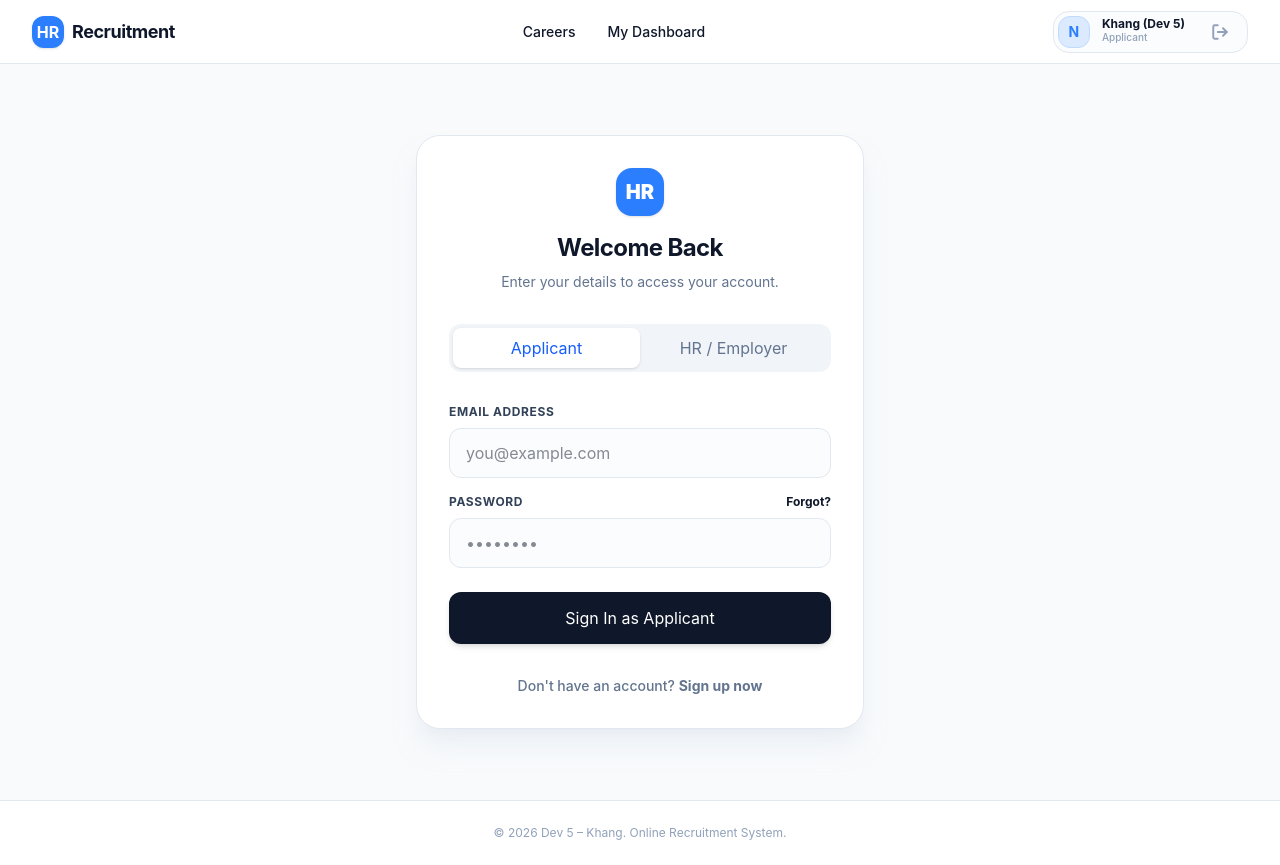
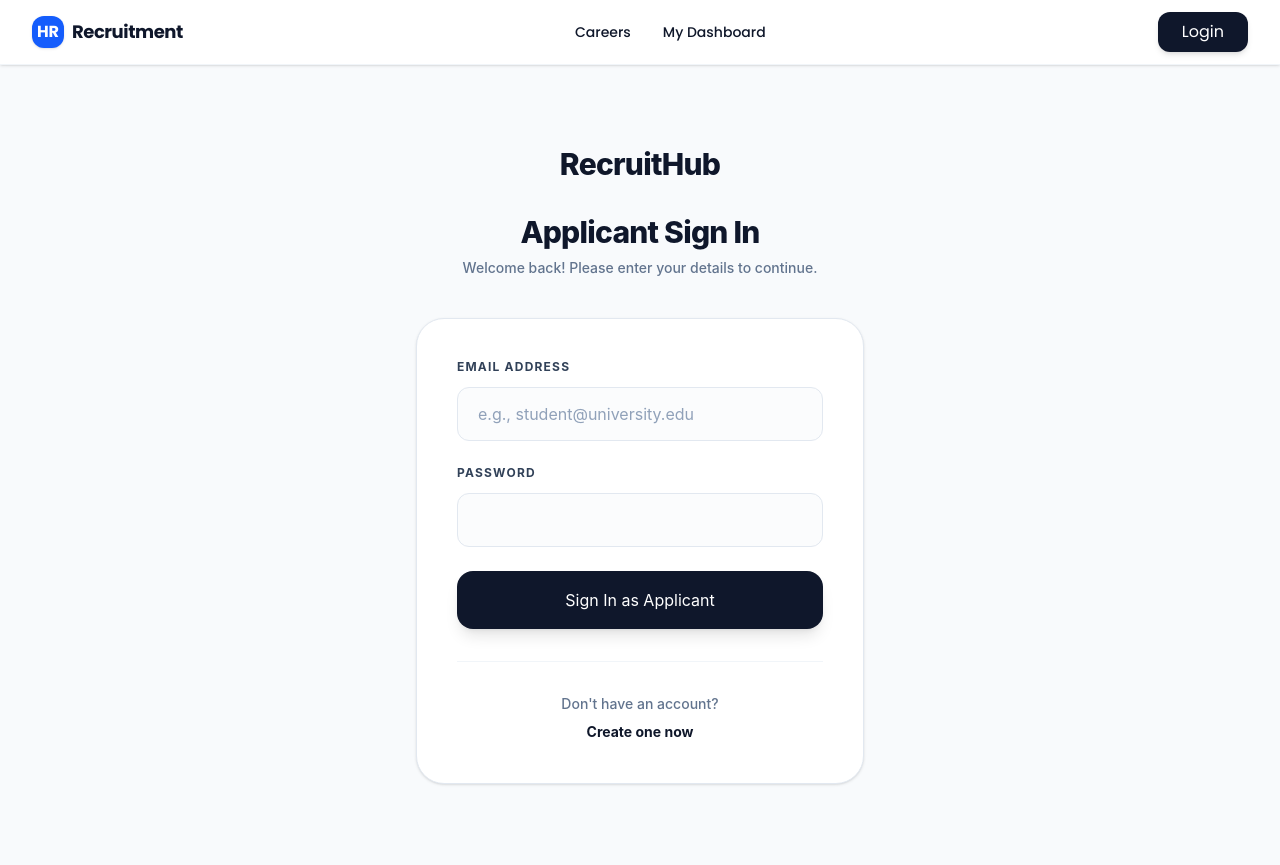
Before and after one commit to ducnguyencode/Online-Recuriment-HR, an Angular app in the folder frontend/: page /login in a window 1280 px wide. Built offline with nearby package versions, Linux system fonts and the light colour scheme.

Commit message:
feat: updated applicant layout and login button

```diff
--- a/frontend/src/app/applicant-portal/layout/applicant-layout/applicant-layout.html
+++ b/frontend/src/app/applicant-portal/layout/applicant-layout/applicant-layout.html
@@ -1,46 +1,45 @@
-<div class="min-h-screen bg-slate-50 font-sans flex flex-col">
-  <header class="h-16 bg-white border-b border-slate-200 sticky top-0 z-50">
-    <div class="max-w-7xl mx-auto px-4 sm:px-6 lg:px-8 h-full flex items-center justify-between">
+<nav class="bg-white border-b border-slate-100 sticky top-0 z-50 shadow-sm">
+  <div class="max-w-7xl mx-auto px-4 sm:px-6 lg:px-8">
+    <div class="flex justify-between items-center h-16">
 
       <div class="flex items-center gap-2 cursor-pointer" routerLink="/">
-        <div class="w-8 h-8 bg-blue-500 text-white flex items-center justify-center font-bold rounded-xl shadow-sm">HR</div>
+        <div class="w-8 h-8 bg-blue-600 text-white flex items-center justify-center font-bold rounded-xl shadow-sm">HR</div>
         <span class="text-lg font-bold text-slate-900 tracking-tight">Recruitment</span>
       </div>
 
-      <nav class="hidden md:flex items-center gap-8">
-        <a routerLink="/careers" routerLinkActive="text-blue-500 font-bold" class="text-sm font-medium text-slate-600 hover:text-blue-500 transition">Careers</a>
-        <a routerLink="/applicant" routerLinkActive="text-blue-500 font-bold" class="text-sm font-medium text-slate-600 hover:text-blue-500 transition">My Dashboard</a>
-      </nav>
+      <div class="hidden md:flex items-center gap-8">
+        <a routerLink="/careers" routerLinkActive="text-blue-600 font-bold" class="text-sm font-medium text-slate-600 hover:text-blue-500 transition-colors">Careers</a>
+        <a routerLink="/applicant" routerLinkActive="text-blue-600 font-bold" class="text-sm font-medium text-slate-600 hover:text-blue-500 transition-colors">My Dashboard</a>
+      </div>
 
-      <div class="flex items-center gap-3">
-        @if (!isLogin) {
-          <span class="hidden sm:inline text-xs font-semibold text-slate-400 uppercase tracking-wider mr-2">For Applicants</span>
-          <button routerLink="/login" class="px-5 py-2 bg-slate-900 text-white text-sm font-bold rounded-2xl hover:bg-blue-500 transition shadow-sm">
-            Sign In
+      <div class="flex items-center gap-4">
+
+        @if (!isLoggedIn) {
+          <button routerLink="/login" class="px-6 py-2 bg-slate-900 text-white text-sm font-bold rounded-xl hover:bg-blue-600 transition-all shadow-md">
+            Login
           </button>
-        } @else {
-          <div class="flex items-center gap-3 p-1 pr-3 border border-slate-200 rounded-2xl bg-slate-50/50">
-            <div class="w-8 h-8 bg-blue-100 text-blue-500 flex items-center justify-center font-bold rounded-xl text-sm border border-blue-200">
-              {{ mockUser.fullName.charAt(0) || 'K' }}
+        }
+
+        @else {
+          <div class="flex items-center gap-3 p-1.5 pr-4 border border-slate-200 rounded-2xl bg-slate-50/50">
+            <div class="w-8 h-8 bg-blue-100 text-blue-600 flex items-center justify-center font-bold rounded-xl text-xs border border-blue-200 uppercase">
+              {{ (userFullName || 'U').charAt(0) }}
             </div>
             <div class="hidden sm:flex flex-col">
-              <span class="text-[12px] font-bold text-slate-900 leading-none">Khang (Dev 5)</span>
-              <span class="text-[10px] text-slate-400 font-medium">Applicant</span>
+              <span class="text-[11px] font-bold text-slate-900 leading-none">{{ userFullName }}</span>
+              <span class="text-[10px] text-slate-400 font-medium uppercase tracking-widest mt-0.5">Applicant</span>
             </div>
-            <button (click)="logout()" class="ml-2 p-1.5 text-slate-400 hover:text-red-500 transition rounded-lg hover:bg-red-50" title="Logout">
-              <svg xmlns="http://www.w3.org/2000/svg" width="18" height="18" viewBox="0 0 24 24" fill="none" stroke="currentColor" stroke-width="2.5" stroke-linecap="round" stroke-linejoin="round"><path d="M9 21H5a2 2 0 0 1-2-2V5a2 2 0 0 1 2-2h4"/><polyline points="16 17 21 12 16 7"/><line x1="21" x2="9" y1="12" y2="12"/></svg>
+            <button (click)="onLogout()" class="ml-2 p-1.5 text-slate-400 hover:text-red-500 transition-colors" title="Logout">
+              <svg class="w-5 h-5" fill="none" stroke="currentColor" viewBox="0 0 24 24"><path stroke-linecap="round" stroke-linejoin="round" stroke-width="2" d="M17 16l4-4m0 0l-4-4m4 4H7m6 4v1a3 3 0 01-3 3H6a3 3 0 01-3-3V7a3 3 0 013-3h4a3 3 0 013 3v1"></path></svg>
             </button>
           </div>
         }
       </div>
+
     </div>
-  </header>
+  </div>
+</nav>
 
-  <main class="flex-1">
-    <router-outlet />
-  </main>
-
-  <footer class="py-6 border-t border-slate-200 bg-white text-center">
-    <p class="text-xs text-slate-400">© 2026 Dev 5 – Khang. Online Recruitment System.</p>
-  </footer>
-</div>
+<main class="min-h-screen bg-slate-50/30">
+  <router-outlet></router-outlet>
+</main>
--- a/frontend/src/app/applicant-portal/layout/applicant-layout/applicant-layout.ts
+++ b/frontend/src/app/applicant-portal/layout/applicant-layout/applicant-layout.ts
@@ -1,4 +1,4 @@
-import { Component } from '@angular/core';
+import { Component, OnInit, inject } from '@angular/core';
 import { CommonModule } from '@angular/common';
 import { RouterModule, Router } from '@angular/router';
 
@@ -9,17 +9,33 @@ import { RouterModule, Router } from '@angular/router';
   templateUrl: './applicant-layout.html',
   styleUrls: ['./applicant-layout.scss']
 })
-export class ApplicantLayoutComponent {
-  isLogin = true;
+export class ApplicantLayoutComponent implements OnInit {
+  isLoggedIn = false;
+  userFullName = '';
 
-  mockUser = {
-    fullName: 'Nguyen Khang'
-  };
+  private router = inject(Router);
 
-  constructor(private router: Router) {}
+  ngOnInit() {
+    this.updateAuthStatus();
+  }
 
-  logout() {
-    this.isLogin = false;
-    this.router.navigate(['/careers']);
+  updateAuthStatus() {
+    const userData = localStorage.getItem('user');
+    if (userData) {
+      try {
+        const user = JSON.parse(userData);
+        this.isLoggedIn = true;
+        this.userFullName = user.fullName || 'Applicant User';
+      } catch (e) {
+        this.isLoggedIn = false;
+      }
+    }
+  }
+
+  onLogout() {
+    localStorage.removeItem('user');
+    localStorage.removeItem('access_token');
+    this.isLoggedIn = false;
+    this.router.navigate(['/login']);
   }
 }
--- a/frontend/src/app/applicant-portal/pages/login/login.component.html
+++ b/frontend/src/app/applicant-portal/pages/login/login.component.html
@@ -1,96 +1,60 @@
-<div class="min-h-[calc(100vh-64px)] bg-slate-50 flex items-center justify-center p-4 py-12 animate-in fade-in duration-500">
-  <div class="w-full max-w-md bg-white border border-slate-200 rounded-[24px] p-8 shadow-xl shadow-slate-200/50">
+<div class="min-h-screen bg-slate-50 flex flex-col justify-center py-12 px-6 lg:px-8 font-sans animate-in fade-in duration-300">
 
-    <div class="text-center mb-8">
-      <div class="inline-flex items-center justify-center w-12 h-12 bg-blue-500 text-white font-black text-xl rounded-2xl shadow-sm mb-4">
-        HR
-      </div>
-      <h2 class="text-2xl font-bold text-slate-900 tracking-tight">
-        @if (currentView === 'login') { Welcome Back }
-        @if (currentView === 'register') { Create an Account }
-        @if (currentView === 'forgot') { Reset Password }
-      </h2>
-      <p class="text-sm text-slate-500 mt-2">
-        @if (currentView === 'login') { Enter your details to access your account. }
-        @if (currentView === 'register') { Join us and find your dream job today. }
-        @if (currentView === 'forgot') { We'll send you instructions to reset your password. }
-      </p>
-    </div>
+  <div class="sm:mx-auto sm:w-full sm:max-w-md text-center">
+    <a routerLink="/" class="text-3xl font-extrabold text-blue-600 tracking-tight">Recruit<span class="text-slate-900">Hub</span></a>
+    <h2 class="mt-8 text-3xl font-extrabold text-slate-900 tracking-tight">Applicant Sign In</h2>
+    <p class="mt-2 text-sm text-slate-500 font-medium">Welcome back! Please enter your details to continue.</p>
+  </div>
 
-    @if (currentView === 'login') {
-      <div class="flex p-1 mb-8 bg-slate-100 rounded-xl">
-        <button
-          (click)="setRole('applicant')"
-          [class.bg-white]="selectedRole === 'applicant'"
-          [class.text-blue-600]="selectedRole === 'applicant'"
-          [class.shadow-sm]="selectedRole === 'applicant'"
-          [class.text-slate-500]="selectedRole !== 'applicant'"
-          class="flex-1 py-2 text-sm font-bold rounded-lg transition-all">
-          Applicant
-        </button>
-        <button
-          (click)="setRole('hr')"
-          [class.bg-white]="selectedRole === 'hr'"
-          [class.text-blue-600]="selectedRole === 'hr'"
-          [class.shadow-sm]="selectedRole === 'hr'"
-          [class.text-slate-500]="selectedRole !== 'hr'"
-          class="flex-1 py-2 text-sm font-bold rounded-lg transition-all">
-          HR / Employer
-        </button>
-      </div>
-    }
+  <div class="mt-10 sm:mx-auto sm:w-full sm:max-w-md">
+    <div class="bg-white p-10 rounded-[28px] border border-slate-200 shadow-sm">
 
-    <form class="space-y-4" (submit)="$event.preventDefault()">
-
-      @if (currentView === 'register') {
-        <div>
-          <label class="block text-xs font-bold text-slate-700 uppercase tracking-wider mb-2">Full Name</label>
-          <input type="text" placeholder="Nguyen Van A" class="w-full px-4 py-3 rounded-xl border border-slate-200 focus:border-blue-500 focus:ring-1 focus:ring-blue-500 bg-slate-50/50 hover:bg-slate-50 outline-none transition text-sm font-medium">
+      @if (errorMessage) {
+        <div class="bg-red-50 text-red-600 p-4 rounded-xl border border-red-100 mb-6 text-sm font-semibold flex items-center gap-3">
+          <svg class="w-5 h-5" fill="none" stroke="currentColor" viewBox="0 0 24 24"><path stroke-linecap="round" stroke-linejoin="round" stroke-width="2" d="M12 9v2m0 4h.01m-6.938 4h13.856c1.54 0 2.502-1.667 1.732-3L13.732 4c-.77-1.333-2.694-1.333-3.464 0L3.34 16c-.77 1.333.192 3 1.732 3z"/></svg>
+          {{ errorMessage }}
         </div>
       }
 
-      <div>
-        <label class="block text-xs font-bold text-slate-700 uppercase tracking-wider mb-2">Email Address</label>
-        <input type="email" placeholder="you@example.com" class="w-full px-4 py-3 rounded-xl border border-slate-200 focus:border-blue-500 focus:ring-1 focus:ring-blue-500 bg-slate-50/50 hover:bg-slate-50 outline-none transition text-sm font-medium">
+      <form [formGroup]="loginForm" (ngSubmit)="onSubmit()" class="space-y-6">
+
+        <div>
+          <label for="email" class="block text-xs font-bold text-slate-700 uppercase tracking-widest mb-3">Email Address</label>
+          <input id="email" type="email" formControlName="email"
+            class="w-full px-5 py-3.5 rounded-xl border transition-all duration-200 bg-slate-50/50 text-slate-900 placeholder:text-slate-400 focus:outline-none focus:ring-1 focus:ring-blue-500"
+            [ngClass]="f['email'].touched && f['email'].errors ? 'border-red-200 focus:border-red-500' : 'border-slate-200 focus:border-blue-500 hover:bg-slate-50'"
+            placeholder="e.g., student@university.edu">
+          @if (f['email'].touched && f['email'].errors) {
+            <div class="text-red-500 text-xs mt-2 font-semibold">Please enter a valid email address.</div>
+          }
+        </div>
+
+        <div>
+          <label for="password" class="block text-xs font-bold text-slate-700 uppercase tracking-widest mb-3">Password</label>
+          <input id="password" type="password" formControlName="password"
+            class="w-full px-5 py-3.5 rounded-xl border transition-all duration-200 bg-slate-50/50 text-slate-900 placeholder:text-slate-400 focus:outline-none focus:ring-1 focus:ring-blue-500"
+            [ngClass]="f['password'].touched && f['password'].errors ? 'border-red-200 focus:border-red-500' : 'border-slate-200 focus:border-blue-500 hover:bg-slate-50'">
+          @if (f['password'].touched && f['password'].errors) {
+            <div class="text-red-500 text-xs mt-2 font-semibold">Password must be at least 6 characters.</div>
+          }
+        </div>
+
+        <button type="submit" [disabled]="isLoading"
+          class="w-full flex justify-center items-center py-4 px-8 border border-transparent rounded-2xl shadow-lg text-sm font-bold text-white bg-slate-900 hover:bg-blue-600 transition-all duration-200 focus:outline-none focus:ring-2 focus:ring-offset-2 focus:ring-slate-900 disabled:opacity-50 disabled:bg-slate-500">
+          @if (isLoading) {
+            <svg class="w-5 h-5 mr-3 animate-spin" viewBox="0 0 24 24">
+              <circle class="opacity-25" cx="12" cy="12" r="10" stroke="currentColor" stroke-width="4"></circle>
+              <path class="opacity-75" fill="currentColor" d="M4 12a8 8 0 018-8V0C5.373 0 0 5.373 0 12h4zm2 5.291A7.962 7.962 0 014 12H0c0 3.042 1.135 5.824 3 7.938l3-2.647z"></path>
+            </svg>
+          }
+          Sign In as Applicant
+        </button>
+      </form>
+
+      <div class="mt-8 pt-8 border-t border-slate-100 text-center">
+        <p class="text-sm text-slate-500 font-medium">Don't have an account?</p>
+        <a routerLink="/register" class="mt-2 inline-block text-sm font-bold text-blue-600 hover:text-blue-700 transition-colors">Create one now</a>
       </div>
-
-      @if (currentView !== 'forgot') {
-        <div>
-          <div class="flex items-center justify-between mb-2">
-            <label class="block text-xs font-bold text-slate-700 uppercase tracking-wider">Password</label>
-            @if (currentView === 'login') {
-              <a href="javascript:void(0)" (click)="switchView('forgot')" class="text-xs font-bold text-blue-500 hover:text-blue-700 transition">Forgot?</a>
-            }
-          </div>
-          <input type="password" placeholder="••••••••" class="w-full px-4 py-3 rounded-xl border border-slate-200 focus:border-blue-500 focus:ring-1 focus:ring-blue-500 bg-slate-50/50 hover:bg-slate-50 outline-none transition text-sm font-medium">
-        </div>
-      }
-
-      @if (currentView === 'register') {
-        <div>
-          <label class="block text-xs font-bold text-slate-700 uppercase tracking-wider mb-2">Confirm Password</label>
-          <input type="password" placeholder="••••••••" class="w-full px-4 py-3 rounded-xl border border-slate-200 focus:border-blue-500 focus:ring-1 focus:ring-blue-500 bg-slate-50/50 hover:bg-slate-50 outline-none transition text-sm font-medium">
-        </div>
-      }
-
-      <button class="w-full py-3.5 mt-2 bg-slate-900 hover:bg-blue-500 text-white text-sm font-bold rounded-xl transition-colors shadow-md hover:shadow-lg">
-        @if (currentView === 'login') { Sign In as {{ selectedRole === 'applicant' ? 'Applicant' : 'HR' }} }
-        @if (currentView === 'register') { Create Account }
-        @if (currentView === 'forgot') { Send Reset Link }
-      </button>
-
-    </form>
-
-    <div class="mt-8 text-center text-sm font-medium text-slate-500">
-      @if (currentView === 'login') {
-        Don't have an account?
-        <a href="javascript:void(0)" (click)="switchView('register')" class="text-blue-600 font-bold hover:underline">Sign up now</a>
-      }
-      @if (currentView === 'register' || currentView === 'forgot') {
-        Back to
-        <a href="javascript:void(0)" (click)="switchView('login')" class="text-blue-600 font-bold hover:underline">Sign in</a>
-      }
     </div>
-
   </div>
 </div>
--- a/frontend/src/app/applicant-portal/pages/login/login.component.ts
+++ b/frontend/src/app/applicant-portal/pages/login/login.component.ts
@@ -1,29 +1,61 @@
-import { Component } from '@angular/core';
+import { Component, OnInit, inject } from '@angular/core';
+import { FormBuilder, FormGroup, Validators, ReactiveFormsModule } from '@angular/forms';
 import { CommonModule } from '@angular/common';
-import { RouterModule } from '@angular/router';
-
-type AuthView = 'login' | 'register' | 'forgot';
-type UserRole = 'applicant' | 'hr';
+import { RouterModule, Router } from '@angular/router';
+import { AuthService, LoginResponse } from '../../../core/services/auth.service';
 
 @Component({
   selector: 'app-login',
   standalone: true,
-  imports: [CommonModule, RouterModule],
+  imports: [CommonModule, ReactiveFormsModule, RouterModule],
   templateUrl: './login.component.html',
   styleUrls: ['./login.component.scss']
 })
-export class LoginComponent {
-  currentView: AuthView = 'login';
-  selectedRole: UserRole = 'applicant';
+export class LoginComponent implements OnInit {
+  loginForm!: FormGroup;
+  isLoading = false;
+  errorMessage: string | null = null;
 
-  switchView(view: AuthView) {
-    this.currentView = view;
-    if (view === 'register') {
-      this.selectedRole = 'applicant';
-    }
+  private fb = inject(FormBuilder);
+  private router = inject(Router);
+  private authService = inject(AuthService);
+
+  ngOnInit(): void {
+    this.loginForm = this.fb.group({
+      email: ['', [Validators.required, Validators.email]],
+      password: ['', [Validators.required, Validators.minLength(6)]]
+    });
   }
 
-  setRole(role: UserRole) {
-    this.selectedRole = role;
+  get f() { return this.loginForm.controls; }
+
+  onSubmit(): void {
+    this.errorMessage = null;
+
+    if (this.loginForm.invalid) {
+      this.loginForm.markAllAsTouched();
+      return;
+    }
+
+    this.isLoading = true;
+    this.authService.login(this.loginForm.value).subscribe({
+      next: (response: LoginResponse) => {
+        // Based on Nhựt's Postman data, even for applicants, the role should be checked.
+        if (response.data.user.role !== 'APPLICANT') {
+          this.errorMessage = 'This login is for Applicants only. HR please use the HR Portal.';
+          this.isLoading = false;
+          this.authService.logout(); // Clear token immediately if wrong role
+          return;
+        }
+
+        // Redirect successfully to Careers page
+        this.router.navigate(['/careers']);
+        this.isLoading = false;
+      },
+      error: (error) => {
+        this.errorMessage = error.error?.message || 'Login failed. Please check your credentials.';
+        this.isLoading = false;
+      }
+    });
   }
 }
```
